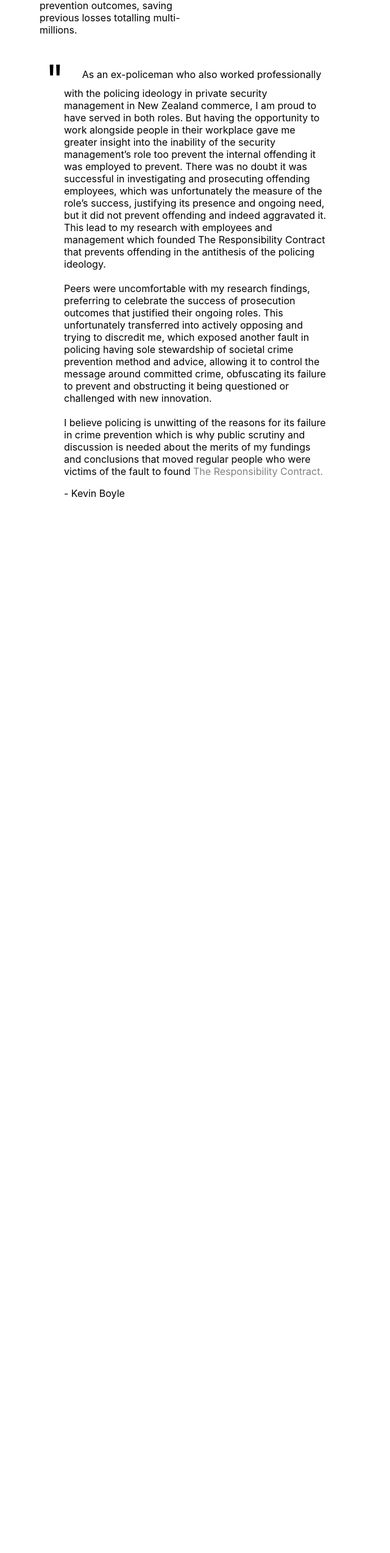
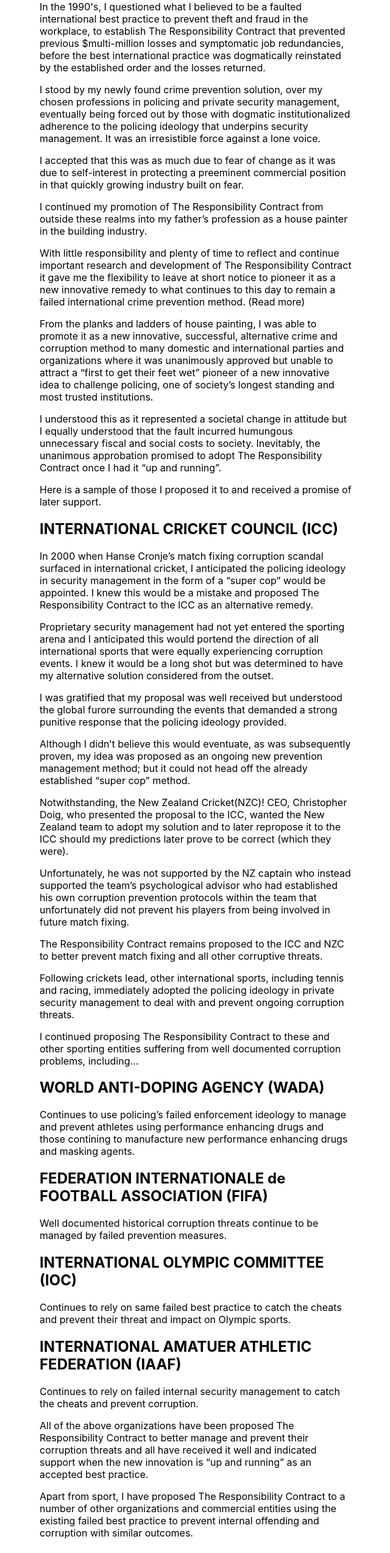
Before and after one commit to berneymark/TrueCrimestoppers, a React (Create React App) app: page /about/founder in a window 1280 px wide. Shown: the part 238-2785 px from the top of the page at 61% size, without its empty margins (319-959 px from the left). Before the commit the page ends 1098 px from the top, so only its background shows below. Built offline with nearby package versions, Linux system fonts and the light colour scheme.

Commit message:
replace about page text from Kevin

```diff
--- a/src/App.css
+++ b/src/App.css
@@ -2,6 +2,10 @@
 :root {
   --accent: #14213d;
   --background: #fff;
+}
+body {
+  margin: 0;
+  padding: 0;
 }
 
 body h1 {
@@ -51,7 +55,6 @@
   z-index: -1;
 
   /* Transform */
-  height: calc(100vh - 60px);
   width: 100vw;
 
   /* Design */
@@ -84,6 +87,7 @@
 #home-page {
   display: flex;
   flex-direction: column;
+  height: calc(100vh - 60px);
 }
 
 /* About Page */
@@ -91,6 +95,8 @@
   /* Align */
   flex-direction: column;
   justify-content: end;
+
+  height: calc(100vh - 60px);
 }
 
 #about-hero {
@@ -154,11 +160,12 @@
 #our-founder {
   flex-direction: column;
   padding: 0 30vw;
+  position: absolute;
+  top: 60px;
   width: 40vw;
-}
-
-#founder-about {
+  height: 100%;
   display: flex;
+  justify-content: flex-start;
 }
 
 /* The Responsibility Contract */
--- a/src/pages/about/Founder.js
+++ b/src/pages/about/Founder.js
@@ -10,10 +10,113 @@
         <section id="founder-about">
           <section id="founder-text">
             <p>
-              The founder of True Crimestoppers, Kevin Boyle, was a policeman in New Zealand in the 1970s and a security advisor to New Zealand public companies throughout the 1980s-90s.
+              In the 1990's, I questioned what I believed to be a faulted international best practice to prevent theft and fraud in the workplace, to establish The Responsibility Contract that prevented previous $multi-million losses and symptomatic job redundancies, before the best international practice was dogmatically reinstated by the established order and the losses returned.
             </p>
             <p>
-              As a security manager, he learned that the policing ideology transferred into the proprietary management role did not prevent repetitive internal offending and appeared to exacerbate it. Kevin’s research in the field founded The Responsibility Contract, a social contract needed to overcome the obstructive criminal code of silence caused by the policing ideology, which opened the floodgates to enabling unprecedented intervention and prevention outcomes, saving previous losses totalling multi-millions.
+              I stood by my newly found crime prevention solution, over my chosen professions in policing and private security management, eventually being forced out by those with dogmatic institutionalized adherence to the policing ideology that underpins security management. It was an irresistible force against a lone voice.
+            </p>
+            <p>
+              I accepted that this was as much due to fear of change as it was due to self-interest in protecting a preeminent commercial position in that quickly growing industry built on fear.
+            </p>
+            <p>
+              I continued my promotion of The Responsibility Contract from outside these realms into my father’s profession as a house painter in the building industry.
+            </p>
+            <p>
+              With little responsibility and plenty of time to reflect and continue important research and development of The Responsibility Contract it gave me the flexibility to leave at short notice to pioneer it as a new innovative remedy to what continues to this day to remain a failed international crime prevention method. (Read more)
+            </p>
+            <p>
+              From the planks and ladders of house painting, I was able to promote it as a new innovative, successful,  alternative crime and corruption method to many domestic and international parties and organizations where it was unanimously  approved but unable to attract a “first to get their feet wet” pioneer of a new innovative idea to challenge policing, one of society’s longest standing and most trusted institutions.
+            </p>
+            <p>
+              I understood this as it represented a societal change in attitude but I equally understood that the fault incurred humungous unnecessary fiscal and social costs to society. Inevitably, the unanimous approbation  promised to adopt The Responsibility Contract once I had it “up and running”.
+            </p>
+            <p>
+              Here is a sample of those I proposed it to and received a promise of later support.
+            </p>
+            <h2>
+              INTERNATIONAL CRICKET COUNCIL (ICC)
+            </h2>
+            <p>
+              In 2000 when Hanse Cronje’s match fixing corruption scandal surfaced in international cricket, I anticipated the policing ideology in security management in the form of a “super cop” would be appointed. I knew this would be a mistake and proposed The Responsibility Contract to the ICC as an alternative remedy.
+            </p>
+            <p>
+              Proprietary security management had not yet entered the sporting arena and I anticipated this would portend the direction of all international sports that were equally experiencing corruption events. I knew it would be a long shot but was determined to have my alternative solution considered from the outset.
+            </p>
+            <p>
+              I was gratified that my proposal was well received but understood the global  furore surrounding the events that demanded a strong punitive response that the policing ideology provided.
+            </p>
+            <p>
+              Although I didn’t believe this would eventuate, as was subsequently proven, my idea was proposed as an ongoing new prevention management method; but it could not head off the already established “super cop” method.
+            </p>
+            <p>
+              Notwithstanding, the New Zealand Cricket(NZC)! CEO, Christopher Doig, who presented the proposal to the ICC, wanted the New Zealand team to adopt my solution and to later repropose it to the ICC should my predictions later prove to be correct (which they were).
+            </p>
+            <p>
+              Unfortunately, he was not supported by the NZ captain who instead supported the team’s psychological advisor who had established his own corruption prevention protocols within the team that unfortunately did not prevent his players from being involved in future match fixing.
+            </p>
+            <p>
+              The Responsibility Contract remains proposed to the ICC and NZC to better prevent match fixing and all other corruptive threats.
+            </p>
+            <p>
+              Following crickets lead, other international sports, including tennis and racing,  immediately adopted the policing ideology in private  security management to deal with and prevent ongoing corruption threats.
+            </p>
+            <p>
+              I continued proposing The Responsibility Contract to these and other sporting entities suffering from well documented corruption problems, including…
+            </p>
+            <h2>
+              WORLD ANTI-DOPING AGENCY (WADA)
+            </h2>
+            <p>
+              Continues to use policing’s failed enforcement ideology to manage and prevent athletes using performance enhancing drugs and those contining to manufacture new performance enhancing drugs and masking agents.
+            </p>
+            <h2>
+              FEDERATION INTERNATIONALE de FOOTBALL ASSOCIATION (FIFA)
+            </h2>
+            <p>
+              Well documented historical corruption threats continue to be managed by failed prevention measures.
+            </p>
+            <h2>
+              INTERNATIONAL OLYMPIC  COMMITTEE (IOC)
+            </h2>
+            <p>
+              Continues to rely on same failed best practice to catch the cheats and prevent their threat and impact on Olympic sports.
+            </p>
+            <h2>
+              INTERNATIONAL AMATUER ATHLETIC FEDERATION (IAAF)
+            </h2>
+            <p>
+              Continues to rely on failed internal security management to catch the cheats and prevent corruption.
+            </p>
+            <p>
+              All of the above organizations have been proposed The Responsibility Contract to better manage and prevent their corruption threats and all have received  it well and indicated support when the new innovation is “up and running” as an accepted best practice.
+            </p>
+            <p>
+              Apart from sport, I have proposed The Responsibility Contract to a number of other organizations and commercial entities using the existing failed best practice to prevent internal offending and corruption with similar outcomes.
+            </p>
+            <h2>
+              Me Too
+            </h2>
+            <p>
+              This includes the Me Too movement that is relatively newly-formed to combat sexual harassment in the workplace.
+            </p>
+            <p>
+              The Harvey Weinstein’s or Donald Trump’s of this world would not prevail under The Responsibility Contract, whereas the ongoing threat continues to be overseen by failed existing best practices.
+            </p>
+            <h2>In Closing...</h2>
+            <p>
+              I understand the dilemma and difficulty of change, particularly a complete societal reversal of long accepted conventions that stem from a previously unknown fault in one of society’s most longstanding, trusted institutions, policing.
+            </p>
+            <p>
+              But the fact remains that the fault exists and will no go away by ignoring it.
+            </p>
+            <p>
+              I founded The Responsibility Contract as its only remedy, there may another that I am unaware of. However, in the absence another solution, I would now propose The Responsibility Contract to society at large for public discussion and deliberation, to reinforce its efficacy to the leaders of the entities and organizations above who represent you and who are awaiting your direction on such social change.
+            </p>
+            <p>
+              For me the choice is simple.
+            </p>
+            <p>
+              Continue to tolerate crime and corruption, incurring huge unnecessary fiscal and social costs, simply because we cannot prevent it. Or adopt change that can prevent crime and corruption to save the debilitating fiscal and social costs to society.
             </p>
           </section>
           <img
@@ -22,21 +125,6 @@
             alt="Placeholder of Kevin"
           />
         </section>
-        <section id="quotes">
-          <blockquote>
-            As an ex-policeman who also worked professionally with the policing ideology in private security management in New Zealand commerce, I am proud to have served in both roles. But having the opportunity to work alongside people in their workplace gave me greater insight into the inability of the security management’s role too prevent the internal offending it was employed to prevent. There was no doubt it was successful in investigating and prosecuting offending employees, which was unfortunately the measure of the role’s success, justifying its presence and ongoing need, but it did not prevent offending and indeed aggravated it. This lead to my research with employees and management which founded The Responsibility Contract that prevents offending in the antithesis of the policing ideology.
-            <br />
-            <br />
-            Peers were uncomfortable with my research findings, preferring to celebrate the success of prosecution outcomes that justified their ongoing roles. This unfortunately transferred into actively opposing and trying to discredit me, which exposed another fault in policing having sole stewardship of societal crime prevention method and advice, allowing it to control the message around committed crime, obfuscating its failure to prevent and obstructing it being questioned or challenged with new innovation.
-            <br />
-            <br />
-            I believe policing is unwitting of the reasons for its failure in crime prevention which is why public scrutiny and discussion is needed about the merits of my fundings and conclusions that moved regular people who were victims of the fault to found{" "}
-            <a href="/about/the-responsibility-contract">
-              The Responsibility Contract.
-            </a>
-            <p>- Kevin Boyle</p>
-          </blockquote>
-        </section>
       </main>
     );
   }
```
